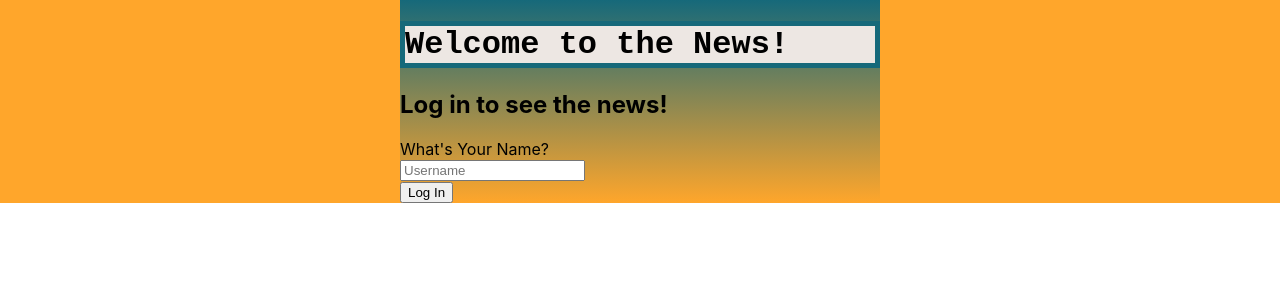
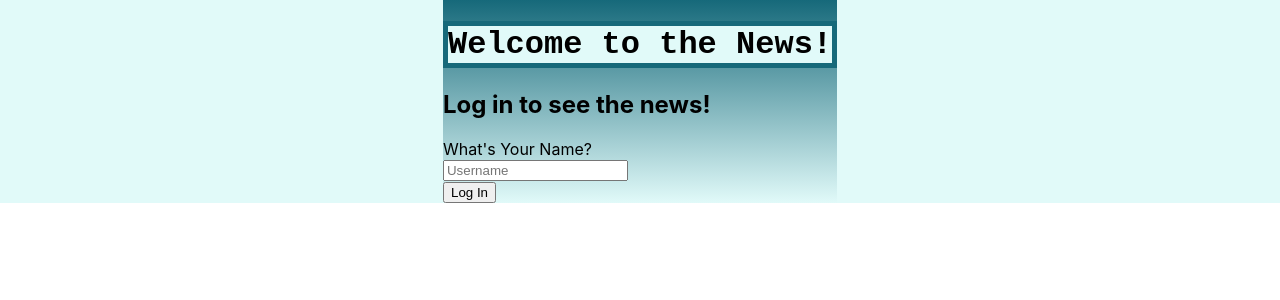
Before and after one commit to xmenbteam/nc-news-frontend, a React (Create React App) app: page /articles/1 in a window 1280 px wide. Shown: the top 300 px of the page. Built offline with nearby package versions, Linux system fonts and the light colour scheme.

Commit message:
adds readme and styling

```diff
--- a/src/App.css
+++ b/src/App.css
@@ -1,34 +1,34 @@
+html {
+  margin: auto;
+  max-width: 1440px;
+  background-color: dark-blue;
+}
+
 #root {
   justify-content: center;
   display: flex;
-  background-color: #ffa62b;
-  height: 100%;
-  margin: 0;
+  background-color: #e1faf9;
 }
 
 .body {
-  max-width: 60em;
-  min-width: 30em;
-  background-image: linear-gradient(#16697a, #ffa62b);
-  margin: 0;
-  height: 100%;
+  background-image: linear-gradient(#16697a, #e1faf9);
 }
 
 .main__title {
-  background-color: #ede7e3ff;
+  background-color: #e1faf9;
   font-family: "Courier New", Courier, monospace;
   border: 5px solid #16697a;
 }
 
 .main__title--subtitle {
-  background-color: #ede7e3ff;
+  background-color: #e1faf9;
   font-family: "Courier New", Courier, monospace;
   font-style: italic;
   border: 5px solid #16697a;
 }
 
 .comments--subtitle {
-  background-color: #ede7e3ff;
+  background-color: #e1faf9;
   font-family: "Courier New", Courier, monospace;
   font-style: italic;
 }
@@ -38,13 +38,13 @@
   justify-content: flex-start;
   list-style: none;
   padding: 10px;
-  background-color: #ffa62b;
+  background-color: #e1faf9;
   border: 5px solid #16697a;
 }
 
 .nav__btn:hover {
   background-color: #d7eef2;
-  color: #ffa62b;
+  color: #023c40;
   box-shadow: 5px;
 }
 
@@ -69,12 +69,13 @@
 }
 
 .article__card {
-  background-color: #ffa62b;
+  background-color: #e1faf9;
   padding: 0.9em;
   border: 0.2em solid #16697a;
   margin: 1em;
   box-shadow: 5px 10px;
   border-radius: 20px;
+  max-width: 1440px;
 }
 
 .home__content {
@@ -119,7 +120,7 @@
 }
 
 .sort-by {
-  color: #ffa62b;
+  color: #e1faf9;
 }
 
 .loader {
```
Also changed, not shown: 2 other files (tests, documents, lock files or other folders).
